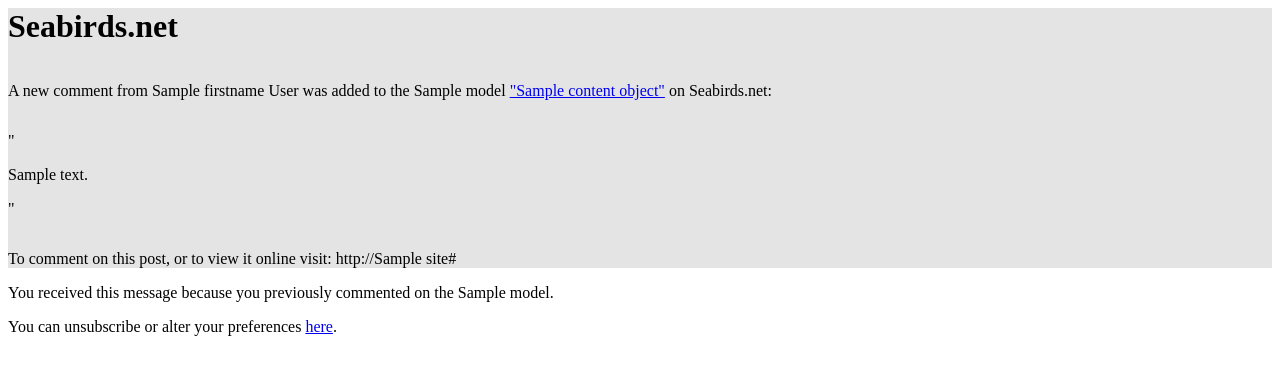
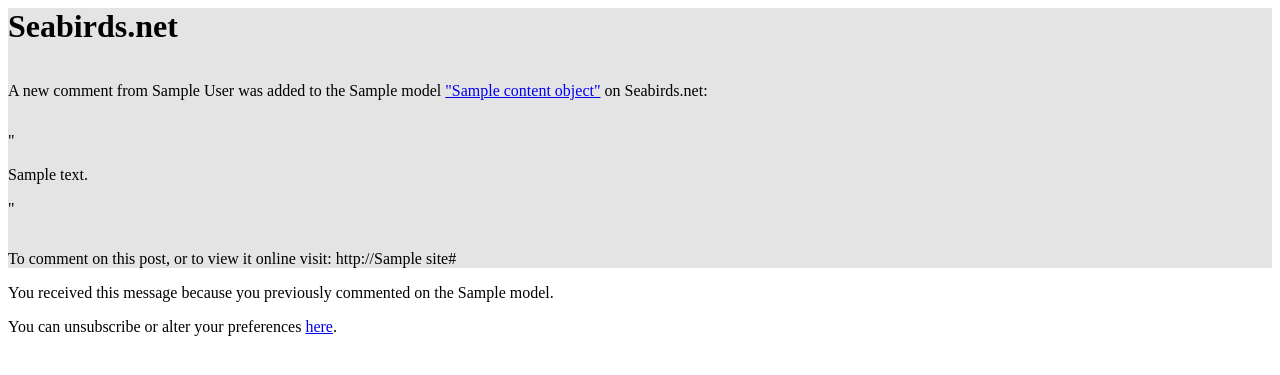
Before and after one commit to dragonfly-science/seabirds.net, a Django app: template seabirds/templates/pigeonpost/new_comment.html in a window 1280 px wide. Shown: the top 375 px of the page. Run offline with Django 3.2, Linux system fonts and the light colour scheme; the template is opened without the code that fills it: most values are stand-ins (such as "Sample title", 1, 10 or a date in 2020); parts of the project's set-up code (start-up, migrations or seed data) failed here and were passed over.

Commit message:
Fix missing underscore in firstname

```diff
--- a/seabirds/templates/pigeonpost/new_comment.html
+++ b/seabirds/templates/pigeonpost/new_comment.html
@@ -10,10 +10,10 @@
     <h1>Seabirds.net</h1>
     </table><!-- top message -->
     <table id="main" cellpadding="0" cellspacing="15" bgcolor="ffffff" width="600" align="center">
-    <p>{% if user.firstname %}Dear {{ user.firstname }},
+    <p>{% if user.first_name %}Dear {{ user.first_name }},
 {% elif user.username %}Dear {{ user.username }},
 {% endif %}</p>
-<p>A new comment from {% if comment.user.first_name %}{{ comment.user.firstname }} {{ comment.user.last_name }}{%else%}{{comment.user.username}}{%endif%} was added to {% if comment.content_object.author == user %}your{%else%}the{%endif%} {{ comment.content_type.model }} <a href="http://{{ site }}{{ comment.content_object.get_absolute_url }}">"{{comment.content_object.title}}"</a> on Seabirds.net:
+<p>A new comment from {% if comment.user.first_name %}{{ comment.user.first_name }} {{ comment.user.last_name }}{%else%}{{comment.user.username}}{%endif%} was added to {% if comment.content_object.author == user %}your{%else%}the{%endif%} {{ comment.content_type.model }} <a href="http://{{ site }}{{ comment.content_object.get_absolute_url }}">"{{comment.content_object.title}}"</a> on Seabirds.net:
 <table id="main" cellpadding="0" cellspacing="15" bgcolor="ffffff" width="500" align="center">
 <p>"{{ comment.comment|markdownplus }}"</p>
 </table><!-- comment -->
--- a/seabirds/templates/pigeonpost/new_comment.txt
+++ b/seabirds/templates/pigeonpost/new_comment.txt
@@ -1,8 +1,8 @@
-{% if user.firstname %}Dear {{ user.firstname }},
+{% if user.first_name %}Dear {{ user.first_name }},
 {% elif user.username %}Dear {{ user.username }},
 {% endif %}
 
-A new comment from {{ comment.firstname }} {{ comment.last_name }} was added to {% if comment.content_object.author == user %}your{%else%}the{%endif%} {{ comment.content_type.model }} "{{comment.content_object.title}}" on Seabirds.net:
+A new comment from {{ comment.first_name }} {{ comment.last_name }} was added to {% if comment.content_object.author == user %}your{%else%}the{%endif%} {{ comment.content_type.model }} "{{comment.content_object.title}}" on Seabirds.net:
 
 "{{ comment.comment }}"
 
--- a/seabirds/templates/pigeonpost/new_post.html
+++ b/seabirds/templates/pigeonpost/new_post.html
@@ -14,7 +14,7 @@
     <h1><a href="http://{{ site }}/">Seabirds.net</a></h1>
     </table><!-- top message -->
     <table id="main" cellpadding="0" cellspacing="15" bgcolor="ffffff" width="600" align="center">
-    <p>{% if user.firstname %}Dear {{ user.firstname }},
+    <p>{% if user.first_name %}Dear {{ user.first_name }},
 {% elif user.username %}Dear {{ user.username }},
 {% endif %}</p>
 {% if post.author == user %}
--- a/seabirds/templates/pigeonpost/new_post.txt
+++ b/seabirds/templates/pigeonpost/new_post.txt
@@ -1,4 +1,4 @@
-{% if user.firstname %}Dear {{ user.firstname }},
+{% if user.first_name %}Dear {{ user.first_name }},
 
 {% endif %}There has been a new post to the Seabirds.net {{ post.listing.description }} list
 
```
